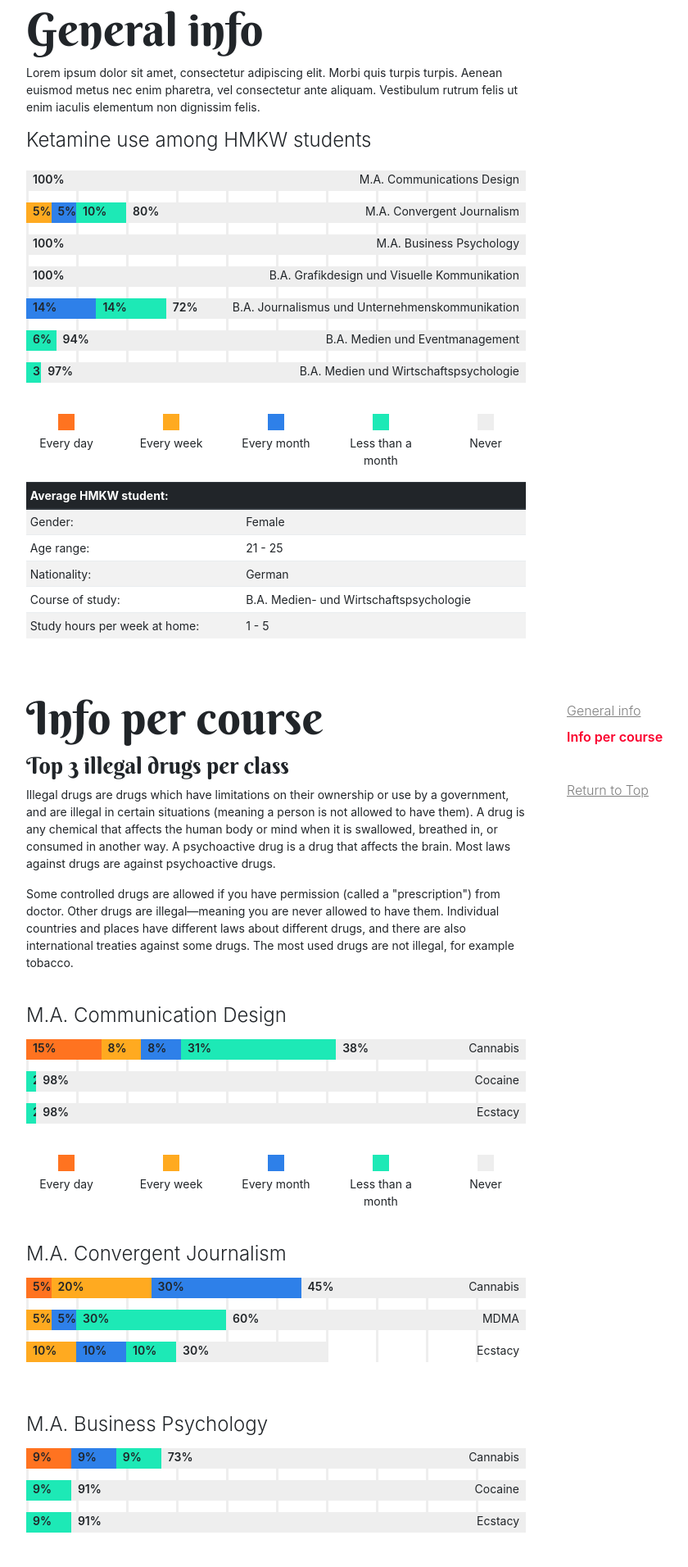
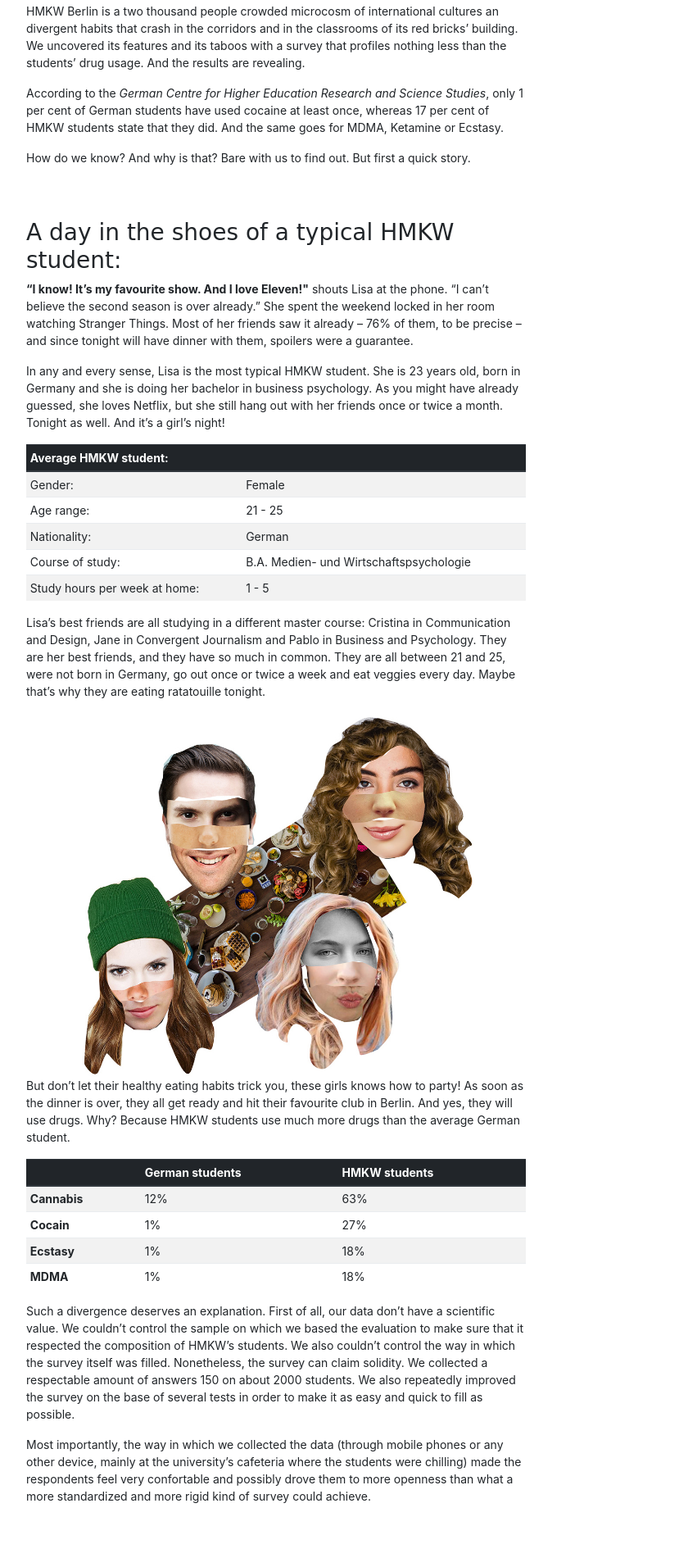
Before and after one commit to ctt-data/schoolofdrugs, a plain HTML site: page index.html in a window 1280 px wide. Shown: the part 821-2733 px from the top of the page at 82% size, without its empty margins (303-1143 px from the left). After the commit the page ends 2697 px from the top, so only its background shows below. Drawn offline with nearby package versions, Linux system fonts and the light colour scheme; a web font is replaced by a local one.

Commit message:
Added real text. Removed and replaced charts.

```diff
--- a/index.html
+++ b/index.html
@@ -2,12 +2,15 @@
 <html>
 <head>
 	<meta charset="UTF-8">
-	<title>The School of Drugs V2</title>
+	<title>The School of Drugs</title>
 	<!-- CSS -->
 	<link rel="stylesheet" href="css/bootstrap.min.css">
 
 	<!-- FONT -->
-	<link href="https://fonts.googleapis.com/css?family=Berkshire+Swash" rel="stylesheet">
+	<!-- <link href="https://fonts.googleapis.com/css?family=Berkshire+Swash" rel="stylesheet">
+	<link href="https://fonts.googleapis.com/css?family=Love+Ya+Like+A+Sister" rel="stylesheet"> -->
+	<link href="https://fonts.googleapis.com/css?family=Fredericka+the+Great" rel="stylesheet">
+
 
 	<link rel="stylesheet" href="css/main.css">
 	<!-- JS -->
@@ -24,6 +27,7 @@
 
 	<header class="container-fluid">
 		<div class="container">
+			<img src="imgs/LISA_Title.gif" class="img-fluid" width="" alt="">
 			<h2>Welcome to our school</h2>
 			<a href="#section_1" class="scroll_down"></a>
 		</div>
@@ -37,74 +41,27 @@
 	<div class="row">
 
 		<article class="col-sm-6 offset-sm-3">
-			<h2 class="display-4">General info</h2>
-			<p>Lorem ipsum dolor sit amet, consectetur adipiscing elit. Morbi quis turpis turpis. Aenean euismod metus nec enim pharetra, vel consectetur ante aliquam. Vestibulum rutrum felis ut enim iaculis elementum non dignissim felis.</p>
+			<p>HMKW Berlin is a two thousand people crowded microcosm of international cultures an divergent habits that crash in the corridors and in the classrooms of its red bricks’ building. We uncovered its features and its taboos with a survey that profiles nothing less than the students’ drug usage. And the results are revealing.</p>
 
-			<h4>Ketamine use among HMKW students</h4>
-			<div class="media pb-4">
-				<div class="media-body">
-					<ul class="chart">
-						<li title="M.A. Communications Design">
-							<span style="width: 0%" class="orange" title="0%"></span>
-							<span style="width: 0%" class="yellow" title="0%"></span>
-							<span style="width: 0%;" class="blue" title="0%"></span>
-							<span style="width: 0%;" title="0%"></span>
-							<span style="width: 100%;" class="grey" title="100%"></span>
-						</li>
-						<li title="M.A. Convergent Journalism">
-							<span style="width: 0%" class="orange" title="0%"></span>
-							<span style="width: 5%" class="yellow" title="5%"></span>
-							<span style="width: 5%;" class="blue" title="5%"></span>
-							<span style="width: 10%;" title="10%"></span>
-							<span style="width: 80%;" class="grey" title="80%"></span>
-						</li>
-						<li title="M.A. Business Psychology">
-							<span style="width: 0%" class="orange" title="0%"></span>
-							<span style="width: 0%" class="yellow" title="0%"></span>
-							<span style="width: 0%;" class="blue" title="0%"></span>
-							<span style="width: 0%;" title="0%"></span>
-							<span style="width: 100%;" class="grey" title="100%"></span>
-						</li>
-						<li title="B.A. Grafikdesign und Visuelle Kommunikation">
-							<span style="width: 0%" class="orange" title="0%"></span>
-							<span style="width: 0%" class="yellow" title="0%"></span>
-							<span style="width: 0%;" class="blue" title="0%"></span>
-							<span style="width: 0%;" title="0%"></span>
-							<span style="width: 100%;" class="grey" title="100%"></span>
-						</li>
-						<li title="B.A. Journalismus und Unternehmenskommunikation">
-							<span style="width: 0%" class="orange" title="0%"></span>
-							<span style="width: 0%" class="yellow" title="0%"></span>
-							<span style="width: 14%;" class="blue" title="14%"></span>
-							<span style="width: 14%;" title="14%"></span>
-							<span style="width: 72%;" class="grey" title="72%"></span>
-						</li>
-						<li title="B.A. Medien und Eventmanagement">
-							<span style="width: 0%" class="orange" title="0%"></span>
-							<span style="width: 0%" class="yellow" title="0%"></span>
-							<span style="width: 0%;" class="blue" title="0%"></span>
-							<span style="width: 6%;" title="6%"></span>
-							<span style="width: 94%;" class="grey" title="94%"></span>
-						</li>
-						<li title="B.A. Medien und Wirtschaftspsychologie">
-							<span style="width: 0%" class="orange" title="0%"></span>
-							<span style="width: 0%" class="yellow" title="0%"></span>
-							<span style="width: 0%;" class="blue" title="0%"></span>
-							<span style="width: 3%;" title="3%"></span>
-							<span style="width: 97%;" class="grey" title="97%"></span>
-						</li>
-					</ul>
-				</div>
-			</div>
-			<div class="conventions">
-				<ul class="row p-0">
-					<li class="col-sm orange"><br>Every day</li>
-					<li class="col-sm yellow"><br>Every week</li>
-					<li class="col-sm blue"><br>Every month</li>
-					<li class="col-sm green"><br>Less than a month</li>
-					<li class="col-sm grey"><br>Never</li>
-				</ul>
-			</div>
+			<p>According to the <i>German Centre for Higher Education Research and Science Studies</i>, only 1 per cent of German students have used cocaine at least once, whereas 17 per cent of HMKW students state that they did. And the same goes for MDMA, Ketamine or Ecstasy.</p>
+
+			<p>How do we know? And why is that? Bare with us to find out. But first a quick story.</p>
+
+		</article>
+
+	</div>
+	</section>
+
+<!--******************************* Info per course ********************************************-->
+
+	<section class="container-fluid py-4" id="section_2">
+	<div class="row">
+		<article class="col-sm-6 offset-sm-3">
+			<h3>A day in the shoes of a typical HMKW student:</h3>
+
+			<p><strong>“I know! It’s my favourite show. And I love Eleven!"</strong> shouts Lisa at the phone. “I can’t believe the second season is over already.” She spent the weekend locked in her room watching Stranger Things. Most of her friends saw it already – 76% of them, to be precise – and since tonight will have dinner with them, spoilers were a guarantee.</p>
+
+			<p>In any and every sense, Lisa is the most typical HMKW student. She is 23 years old, born in Germany and she is doing her bachelor in business psychology. As you might have already guessed, she loves Netflix, but she still hang out with her friends once or twice a month. Tonight as well. And it’s a girl’s night!</p>
 
 			<table class="table table-sm table-striped">
 				<thead class="thead-dark">
@@ -136,140 +93,56 @@
 				</tbody>
 			</table>
 
+			<p>Lisa’s best friends are all studying in a different master course: Cristina in Communication and Design, Jane in Convergent Journalism and Pablo in Business and Psychology. They are her best friends, and they have so much in common. They are all between 21 and 25, were not born in Germany, go out once or twice a week and eat veggies every day. Maybe that’s why they are eating ratatouille tonight.</p>
+
+			<img src="imgs/LISA_dinner.jpg" class="img-fluid" alt="">
+
+			<p>But don’t let their healthy eating habits trick you, these girls knows how to party! As soon as the dinner is over, they all get ready and hit their favourite club in Berlin. And yes, they will use drugs. Why? Because HMKW students use much more drugs than the average German student.</p>
+
+
+			<table class="table table-sm table-striped">
+				<thead class="thead-dark">
+					<tr>
+						<th></th>
+						<th>German students</th>
+						<th>HMKW students</th>
+					</tr>
+				</thead>
+				<tbody>
+					<tr>
+						<th>Cannabis</th>
+						<td>12%</td>
+						<td>63%</td>
+					</tr>
+					<tr>
+						<th>Cocain</th>
+						<td>1%</td>
+						<td>27%</td>
+					</tr>
+					<tr>
+						<th>Ecstasy</th>
+						<td>1%</td>
+						<td>18%</td>
+					</tr>
+					<tr>
+						<th>MDMA</th>
+						<td>1%</td>
+						<td>18%</td>
+					</tr>
+				</tbody>
+			</table>
+
+
+			<p>Such a divergence deserves an explanation. First of all, our data don’t have a scientific value. We couldn’t control the sample on which we based the evaluation to make sure that it respected the composition of HMKW’s students. We also couldn’t control the way in which the survey itself was filled. Nonetheless, the survey can claim solidity. We collected a respectable amount of answers 150 on about 2000 students. We also repeatedly improved the survey on the base of several tests in order to make it as easy and quick to fill as possible.</p>
+
+			<p>Most importantly, the way in which we collected the data (through mobile phones or any other device, mainly at the university’s cafeteria where the students were chilling) made the respondents feel very confortable and possibly drove them to more openness than what a more standardized and more rigid kind of survey could achieve.</p>
+
 		</article>
-
 	</div>
 	</section>
 
-<!--******************************* Info per course ********************************************-->
+	<section>
 
-	<section class="container-fluid py-4" id="section_2">
-	<div class="row">
-		<article class="col-sm-6 offset-sm-3">
-			<h2 class="display-4">Info per course</h2>
-			<h3>Top 3 illegal drugs per class</h3>
-			<p>Illegal drugs are drugs which have limitations on their ownership or use by a government, and are illegal in certain situations (meaning a person is not allowed to have them). A drug is any chemical that affects the human body or mind when it is swallowed, breathed in, or consumed in another way. A psychoactive drug is a drug that affects the brain. Most laws against drugs are against psychoactive drugs.</p>
-			<p>Some controlled drugs are allowed if you have permission (called a "prescription") from doctor. Other drugs are illegal—meaning you are never allowed to have them. Individual countries and places have different laws about different drugs, and there are also international treaties against some drugs. The most used drugs are not illegal, for example tobacco.</p>
-
-			<div class="media py-4">
-				<div class="media-body">
-					<h4>M.A. Communication Design</h4>
-					<ul class="chart">
-						<li title="Cannabis">
-							<span style="width: 15%" class="orange" title="15%"></span>
-							<span style="width: 8%" class="yellow" title="8%"></span>
-							<span style="width: 8%;" class="blue" title="8%"></span>
-							<span style="width: 31%;" title="31%"></span>
-							<span style="width: 38%;" class="grey" title="38%"></span>
-						</li>
-						<li title="Cocaine">
-							<span style="width: 0%" class="orange" title="0%"></span>
-							<span style="width: 0%" class="yellow" title="0%"></span>
-							<span style="width: 0%;" class="blue" title="0%"></span>
-							<span style="width: 2%;" title="2%"></span>
-							<span style="width: 98%;" class="grey" title="98%"></span>
-						</li>
-						<li title="Ecstacy">
-							<span style="width: 0%" class="orange" title="0%"></span>
-							<span style="width: 0%" class="yellow" title="0%"></span>
-							<span style="width: 0%;" class="blue" title="0%"></span>
-							<span style="width: 2%;" title="2%"></span>
-							<span style="width: 98%;" class="grey" title="98%"></span>
-						</li>
-					</ul>
-				</div>
-			</div>
-			<div class="conventions">
-				<ul class="row p-0">
-					<li class="col-sm orange"><br>Every day</li>
-					<li class="col-sm yellow"><br>Every week</li>
-					<li class="col-sm blue"><br>Every month</li>
-					<li class="col-sm green"><br>Less than a month</li>
-					<li class="col-sm grey"><br>Never</li>
-				</ul>
-			</div>
-
-			<div class="media py-4">
-				<div class="media-body">
-					<h4>M.A. Convergent Journalism</h4>
-					<ul class="chart">
-						<li title="Cannabis">
-							<span style="width: 5%" class="orange" title="5%"></span>
-							<span style="width: 20%" class="yellow" title="20%"></span>
-							<span style="width: 30%;" class="blue" title="30%"></span>
-							<span style="width: 0%;" title="0%"></span>
-							<span style="width: 45%;" class="grey" title="45%"></span>
-						</li>
-						<li title="MDMA">
-							<span style="width: 0%" class="orange" title="0%"></span>
-							<span style="width: 5%" class="yellow" title="5%"></span>
-							<span style="width: 5%;" class="blue" title="5%"></span>
-							<span style="width: 30%;" title="30%"></span>
-							<span style="width: 60%;" class="grey" title="60%"></span>
-						</li>
-						<li title="Ecstacy">
-							<span style="width: 0%" class="orange" title="0%"></span>
-							<span style="width: 10%" class="yellow" title="10%"></span>
-							<span style="width: 10%;" class="blue" title="10%"></span>
-							<span style="width: 10%;" title="10%"></span>
-							<span style="width: 30%;" class="grey" title="30%"></span>
-						</li>
-					</ul>
-				</div>
-			</div>
-
-			<div class="media py-4">
-				<div class="media-body">
-					<h4>M.A. Business Psychology</h4>
-					<ul class="chart">
-						<li title="Cannabis">
-							<span style="width: 9%" class="orange" title="9%"></span>
-							<span style="width: 0%" class="yellow" title="0%"></span>
-							<span style="width: 9%;" class="blue" title="9%"></span>
-							<span style="width: 9%;" title="9%"></span>
-							<span style="width: 73%;" class="grey" title="73%"></span>
-						</li>
-						<li title="Cocaine">
-							<span style="width: 0%" class="orange" title="0%"></span>
-							<span style="width: 0%" class="yellow" title="0%"></span>
-							<span style="width: 0%;" class="blue" title="0%"></span>
-							<span style="width: 9%;" title="9%"></span>
-							<span style="width: 91%;" class="grey" title="91%"></span>
-						</li>
-						<li title="Ecstacy">
-							<span style="width: 0%" class="orange" title="0%"></span>
-							<span style="width: 0%" class="yellow" title="0%"></span>
-							<span style="width: 0%;" class="blue" title="0%"></span>
-							<span style="width: 9%;" title="9%"></span>
-							<span style="width: 91%;" class="grey" title="91%"></span>
-						</li>
-					</ul>
-				</div>
-			</div>
-		</article>
-		<article class="col-sm-3">
-			<nav class="navbar navbar-light navbar-expand-sm sticky-top">
-				<!-- <a class="navbar-brand" href="#">Navbar</a> -->
-				<button class="navbar-toggler p-0" type="button" data-toggle="collapse" data-target="#navbar2">
-					<span class="navbar-toggler-icon"></span>
-				</button>
-				<div class="collapse navbar-collapse" id="navbar2">
-					<ul class="navbar-nav flex-column mr-auto">
-						<li class="nav-item p-1">
-							<a class="nav-link p-0" href="#section_1">General info</a>
-						</li>
-						<li class="nav-item p-1">
-							Info per course
-						</li>
-						<hr>
-						<li class="nav-item p-1">
-							<a class="nav-link p-0" href="#section_1">Return to Top</a>
-						</li>
-					</ul>
-				</div>
-			</nav>
-		</article>
-	</div>
 	</section>
 
 </div>
```
